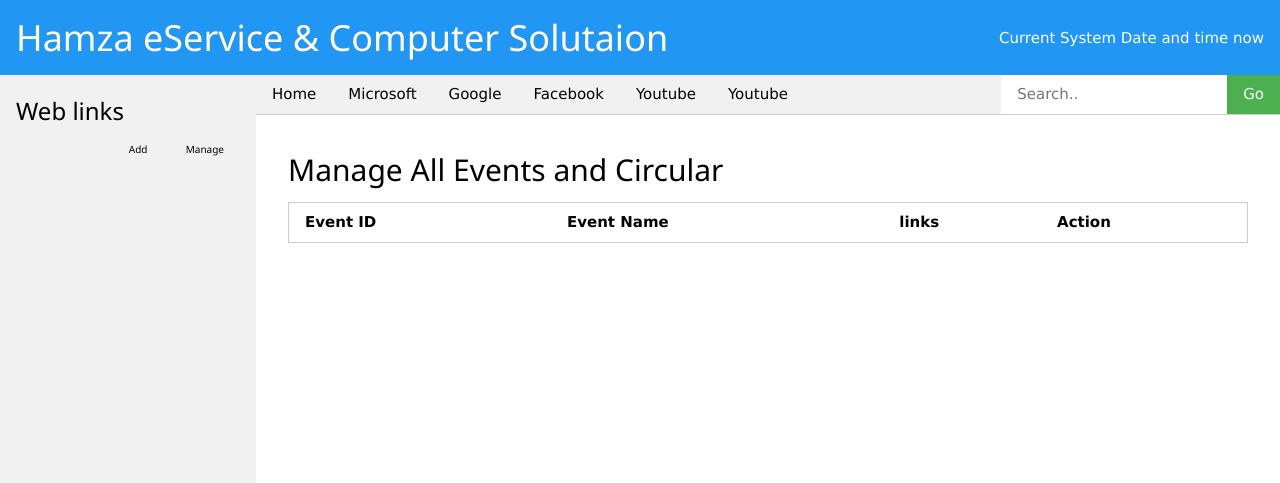
After one commit to osmanshamim01/flas, a Flask app: template flaskr/templates/blog/eventmanage.html in a window 1280 px wide. The commit adds this page. Shown: the top 483 px of the page. Run offline with Flask 3, Linux system fonts and the light colour scheme; the template is opened without the code that fills it, so the values that code supplies are empty.

Commit message:
event manage update

```diff
--- /dev/null
+++ b/flaskr/templates/blog/eventmanage.html
@@ -0,0 +1,36 @@
+{% extends "blog/blogbase.html" %}
+
+{% block title %}addlink{% endblock %}
+
+{% block section2 %}
+<div class="w3-container">
+  <br>
+
+  <div class="w3-container">
+    <h2>Manage All Events and Circular</h2>
+
+    <table class="w3-table w3-striped w3-border">
+
+      <tr>
+        <th>Event ID</th>
+        <th>Event Name</th>
+        <th>links</th>
+        <th>Action</th>
+      </tr>
+      {% for event in events %}
+      <tr>
+        <td>{{ event['rowid'] }}</td>
+        <td>{{ event['eventname'] }} of {{ event['organization'] }}</td>
+        <td>{{ event['link'] }}</td>
+        <td>
+          <form action="{{ url_for('blog.eventdelete', id=event['id']) }}" method="post">
+            <input class="w3-button w3-tiny w3-circle w3-green" type="submit" value="Delete" onclick="return confirm('Are you sure?');">
+          </form>
+        </td>
+      </tr>
+      {% endfor %}
+    </table>
+
+  </div>
+</div>
+{% endblock %}
--- a/flaskr/templates/blog/index.html
+++ b/flaskr/templates/blog/index.html
@@ -7,7 +7,7 @@
   <h1>Recent Job and Education Events
     <span class="w3-right">
       <a href="{{ url_for('blog.addevent') }}" class="w3-button w3-tiny">Add</a>
-      <a href="#" class="w3-button w3-tiny">Manage</a>
+      <a href="{{ url_for('blog.eventmanage') }}" class="w3-button w3-tiny">Manage</a>
     </span>
   </h1>
 
```
Also changed, not shown: flaskr/blog.py (+29 -0 lines).
